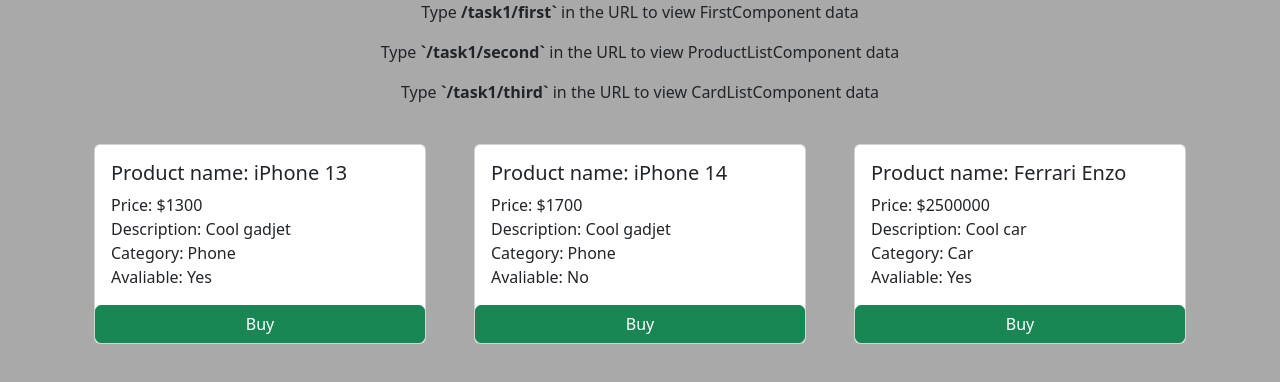
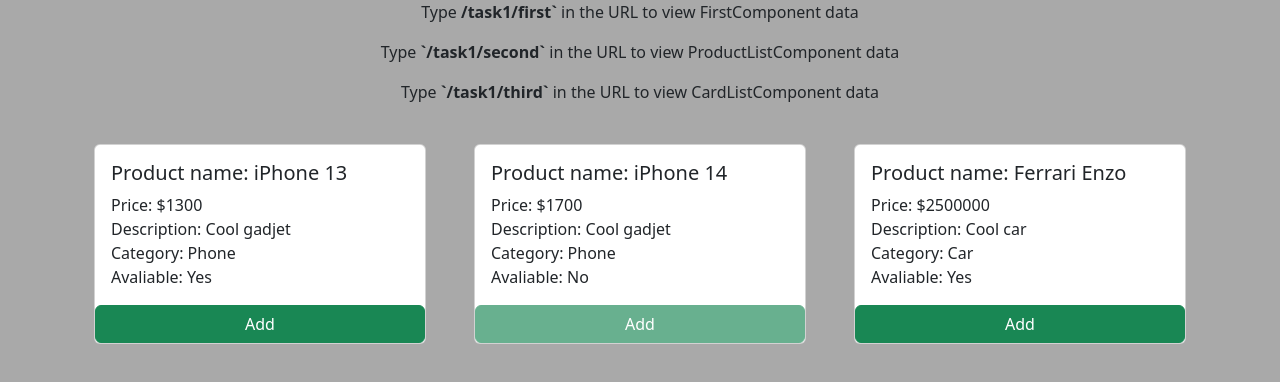
Before and after one commit to WhiteFlash/shop, an Angular app: page /task2/products in a window 1280 px wide. Shown: the top 382 px of the page. Built offline with nearby package versions, Linux system fonts and the light colour scheme.

Commit message:
Task 2: Cpmpleted: 3.

```diff
--- a/src/app/task2/products/components/product-list/product-list.component.html
+++ b/src/app/task2/products/components/product-list/product-list.component.html
@@ -1,5 +1,8 @@
 <div class="container">
     <div class="row">
-        <app-product class="col-md-4" *ngFor="let product of products; let i = index" [product]="product"></app-product>
+        <ng-container *ngIf="products != null || products != undefined">
+            <app-product class="col-md-4" *ngFor="let product of products; let i = index"
+                (addNewProduct)="addNewProduct($event)" [product]="product"></app-product>
+        </ng-container>
     </div>
 </div>
--- a/src/app/task2/products/components/product-list/product-list.component.ts
+++ b/src/app/task2/products/components/product-list/product-list.component.ts
@@ -1,13 +1,30 @@
-import { Component, inject } from '@angular/core';
+import { Component, OnDestroy, OnInit, inject } from '@angular/core';
 import { ProductService } from '../../services/product.service';
+import { IProduct } from '../../models/product.model';
+import { BehaviorSubject } from 'rxjs';
 
 @Component({
   selector: 'app-product-list',
   templateUrl: './product-list.component.html',
   styleUrls: ['./product-list.component.sass']
 })
-export class ProductListComponent {
+export class ProductListComponent implements OnInit, OnDestroy {
+
   private _productsService = inject(ProductService);
 
-  products = this._productsService.getProducts();
+  products!: null | IProduct[];
+
+  addNewProduct(value: IProduct): void {
+    this._productsService.addProduct(value);
+  }
+
+  ngOnInit(): void {
+    this._productsService.products$.subscribe(
+      x => this.products = x
+    );
+  }
+
+  ngOnDestroy(): void {
+    this._productsService.products$.unsubscribe()
+  }
 }
--- a/src/app/task2/products/components/product/product.component.html
+++ b/src/app/task2/products/components/product/product.component.html
@@ -12,9 +12,16 @@
                     Avaliable: {{converterService.converIsAvaliable(product.isAvaliable)}} <br />
                 </div>
             </div>
-            <button type="button" class="btn btn-success" (click)="onAddToCart(product)">
-                {{buyButtonLable}}
-            </button>
+            <ng-container *ngIf="product.isAvaliable; else disableButton">
+                <button type="button" class="btn btn-success" (click)="onAddToCart(product)">
+                    Add
+                </button>
+            </ng-container>
+            <ng-template #disableButton>
+                <button disabled type="button" class="btn btn-success" (click)="onAddToCart(product)">
+                    Add
+                </button>
+            </ng-template>
         </div>
     </div>
 </ng-container>
--- a/src/app/task2/products/components/product/product.component.ts
+++ b/src/app/task2/products/components/product/product.component.ts
@@ -1,7 +1,6 @@
-import { Component, Input, inject } from '@angular/core';
+import { Component, EventEmitter, Input, Output, inject } from '@angular/core';
 import { IProduct } from '../../models/product.model';
 import { ConverterService } from '../../services/converter.service';
-import { recorses } from 'src/assets/resources';
 
 @Component({
   selector: 'app-product',
@@ -10,14 +9,12 @@
 })
 export class ProductComponent {
   @Input() product: IProduct | null = null;
+  @Output() addNewProduct = new EventEmitter<IProduct>();
 
   converterService = inject(ConverterService);
 
-  get buyButtonLable() {
-    return recorses.task1.buttonBuy
-  }
-
   onAddToCart(product: IProduct) {
     console.log(`${product.name} has been bought`);
+    this.addNewProduct.emit(product);
   }
 }
--- a/src/app/task2/products/services/product.service.ts
+++ b/src/app/task2/products/services/product.service.ts
@@ -1,15 +1,17 @@
 import { Injectable } from '@angular/core';
 import { Category, IProduct } from '../models/product.model';
+import { BehaviorSubject } from 'rxjs';
 
 @Injectable({
   providedIn: 'root'
 })
 export class ProductService {
   products: Array<IProduct> = this.getProducts();
+  products$ = new BehaviorSubject<IProduct[]>(this.products);
   constructor() { }
 
   getProducts(): Array<IProduct> {
-    return [{
+    let items = [{
       name: 'iPhone 13',
       description: 'Cool gadjet',
       price: 1300,
@@ -30,9 +32,12 @@
       isAvaliable: true,
       category: Category.Car
     }]
+
+    return items;
   }
 
   addProduct(value: IProduct): void {
     this.products.push(value);
+    this.products$.next(this.products);
   }
 }
```
